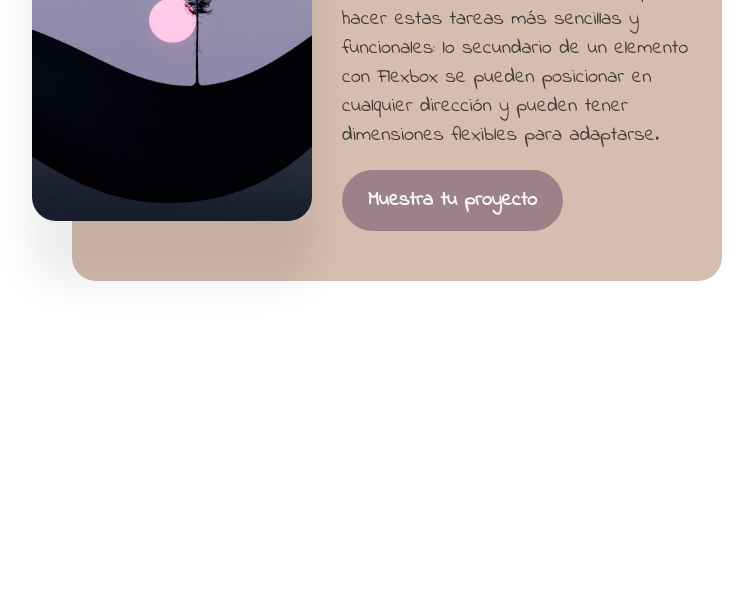
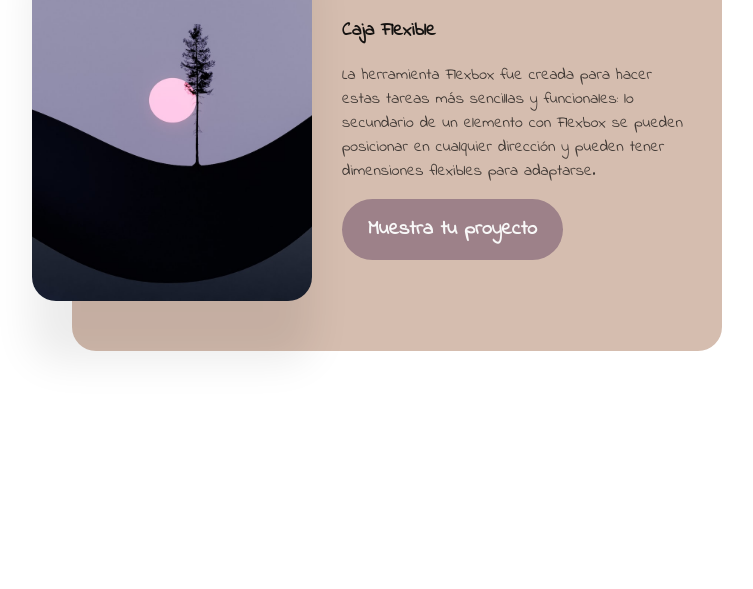
Before and after one commit to mvjimenez17/CARDS-ADAPTABLE-FLEXBOX-GH, a plain HTML site: page index.html in a window 1280 px wide. Shown: the part 387-976 px from the top of the page, without its empty margins (251-1004 px from the left). Before the commit the page ends 816 px from the top, so only its background shows below. Drawn offline with Linux system fonts and the light colour scheme.

Commit message:
changes in style1

```diff
--- a/styles.css
+++ b/styles.css
@@ -6,7 +6,7 @@
 
 body{
     width: 100vw;
-    height: 100vh;
+    height: 120vh;
     display: flex;
     justify-content: center;
     align-items: center;
@@ -28,6 +28,7 @@ body{
 }
 
 .card img{
+
     max-width: 280px;
     width: 28vw;
     height: 400px;
@@ -44,13 +45,11 @@ body{
 
 .card h3 {
     color: rgb(0 0 0 / 90%);
-    font-size: 2rem;
 
 }
 
 .card p{
     color: rgb(0 0 0 / 70%);
-    font-size: 20px;
 }
 
 .card button{
@@ -61,27 +60,28 @@ body{
     padding: 16px 26px;
     font-size: 20px;
     font-weight: bold;
-    border-radius: 40px;
-    -webkit-border-radius: 40px;
-    -moz-border-radius: 40px;
-    -ms-border-radius: 40px;
-    -o-border-radius: 40px;
+    border-radius:40px;
+    -webkit-border-radius:40px;
+    -moz-border-radius:40px;
+    -ms-border-radius:40px;
+    -o-border-radius:40px;
 }
 
 @media (width <= 740px){
+
     .card{
         flex-direction: column;
         text-align: center;
-        /* margin: 0 40px; */
-        padding-left:50px;
+        /* margin: 0 30px; */
+        padding-left: 50px;
         padding-right: 50px;
-        width: 100%;
+        width: 80%;
     }
 
     .card img{
         margin: -100px 0 30px 0;
         width: 100%;
         max-width: 1000px;
+    }
 
-    }
 }
```
